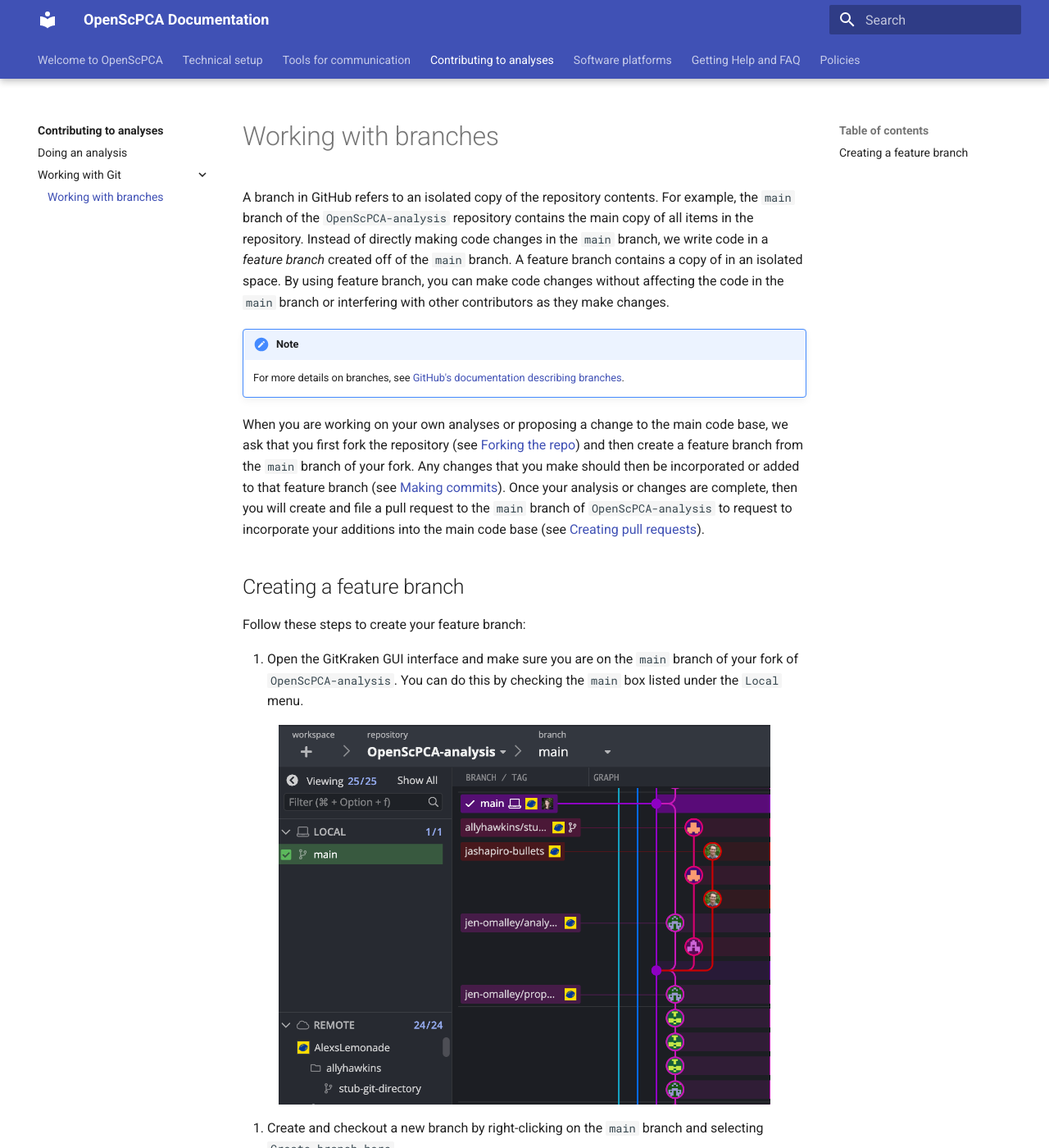
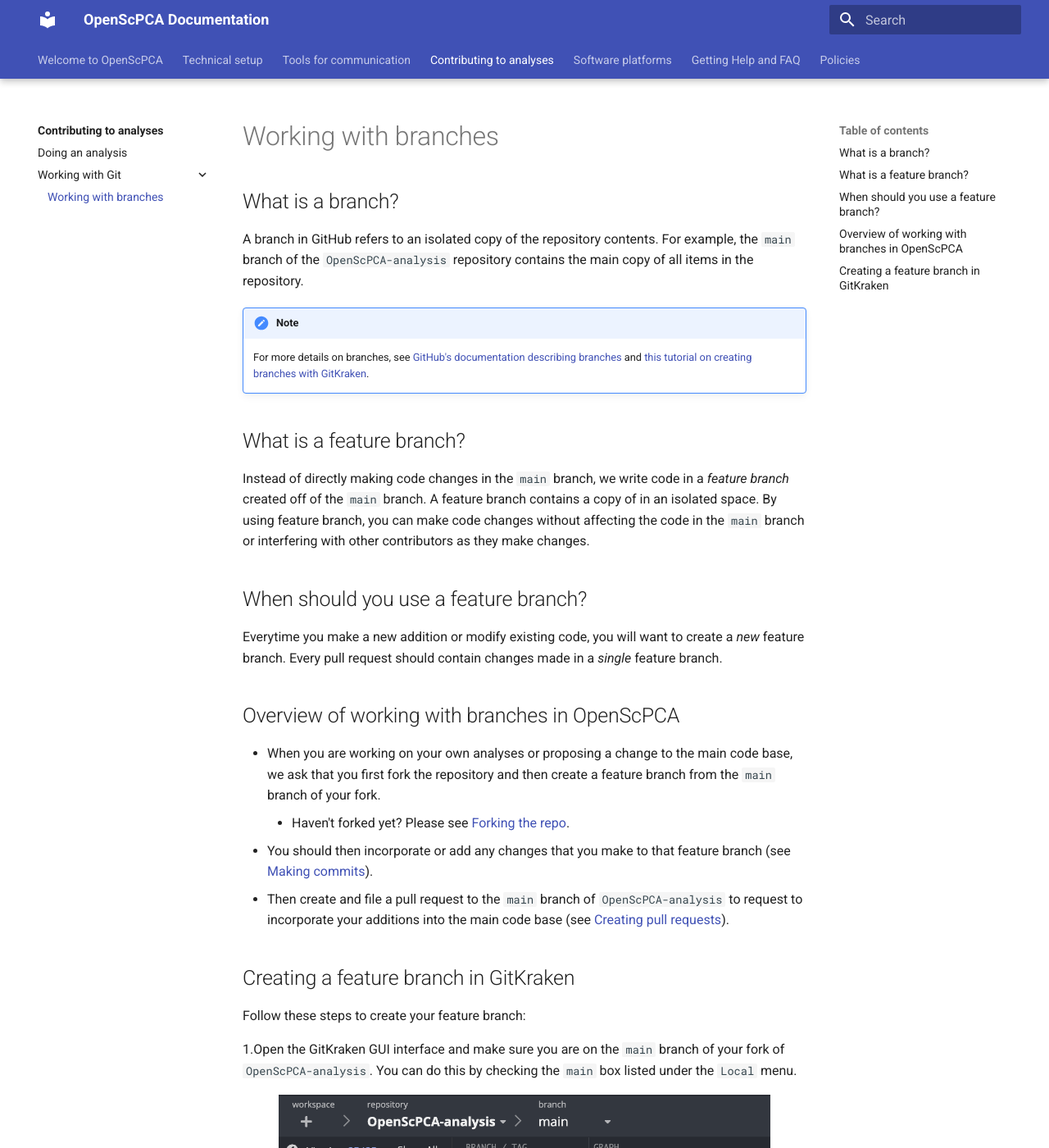
Before and after one commit to AlexsLemonade/OpenScPCA-analysis, an MkDocs documentation site: the page built from docs/contributing-to-analyses/working-with-git/working-with-branches.md, in a window 1280 px wide and 1400 px high. Shown: the whole window at 82% size. Built offline with MkDocs 1.6.1 and Material for MkDocs 9.7.7, drawn with Linux system fonts in a browser that asks for light colours; some of the changed text lies outside the part shown.

Commit message:
reorganize branches

```diff
--- a/docs/contributing-to-analyses/working-with-git/working-with-branches.md
+++ b/docs/contributing-to-analyses/working-with-git/working-with-branches.md
@@ -1,41 +1,63 @@
 # Working with branches
+
+## What is a branch?
 
 A branch in GitHub refers to an isolated copy of the repository contents.
 For example, the `main` branch of the `OpenScPCA-analysis` repository contains the main copy of all items in the repository.
+
+!!! note
+    For more details on branches, see [GitHub's documentation describing branches](https://docs.github.com/en/pull-requests/collaborating-with-pull-requests/proposing-changes-to-your-work-with-pull-requests/about-branches) and [this tutorial on creating branches with GitKraken](https://www.gitkraken.com/learn/git/problems/create-git-branch).
+
+
+## What is a feature branch?
+
 Instead of directly making code changes in the `main` branch, we write code in a _feature branch_ created off of the `main` branch.
 A feature branch contains a copy of in an isolated space.
 By using feature branch, you can make code changes without affecting the code in the `main` branch or interfering with other contributors as they make changes.
 
-!!! note
-    For more details on branches, see [GitHub's documentation describing branches](https://docs.github.com/en/pull-requests/collaborating-with-pull-requests/proposing-changes-to-your-work-with-pull-requests/about-branches).
+## When should you use a feature branch?
 
-When you are working on your own analyses or proposing a change to the main code base, we ask that you first fork the repository (see [Forking the repo](STUB-LINK)) and then create a feature branch from the `main` branch of your fork.
-Any changes that you make should then be incorporated or added to that feature branch (see [Making commits](STUB-LINK)).
-Once your analysis or changes are complete, then you will create and file a pull request to the `main` branch of `OpenScPCA-analysis` to request to incorporate your additions into the main code base (see [Creating pull requests](STUB-LINK)).
+Everytime you make a new addition or modify existing code, you will want to create a _new_ feature branch.
+Every pull request should contain changes made in a _single_ feature branch.
 
-## Creating a feature branch
+## Overview of working with branches in OpenScPCA
+
+- When you are working on your own analyses or proposing a change to the main code base, we ask that you first fork the repository and then create a feature branch from the `main` branch of your fork.
+    - Haven't forked yet? Please see [Forking the repo](STUB-LINK).
+- You should then incorporate or add any changes that you make to that feature branch (see [Making commits](STUB-LINK)).
+- Then create and file a pull request to the `main` branch of `OpenScPCA-analysis` to request to incorporate your additions into the main code base (see [Creating pull requests](STUB-LINK)).
+
+## Creating a feature branch in GitKraken
 
 Follow these steps to create your feature branch:
 
-1. Open the GitKraken GUI interface and make sure you are on the `main` branch of your fork of `OpenScPCA-analysis`.
+1.Open the GitKraken GUI interface and make sure you are on the `main` branch of your fork of `OpenScPCA-analysis`.
 You can do this by checking the `main` box listed under the `Local` menu.
 
 <figure markdown="span">
-    ![Click button to checkout main](../../../img/working-with-branches-1.png){width="600"}
+    ![Click button to checkout main](../../img/working-with-branches-1.png){width="600"}
 </figure>
 
-2. Create and checkout a new branch by right-clicking on the `main` branch and selecting `Create branch here`.
+2.Create and checkout a new branch by right-clicking on the `main` branch and selecting `Create branch here`.
 
 <figure markdown="span">
-    ![Create branch](../../../img/working-with-branches-2.png){width="600"}
+    ![Create branch](../../img/working-with-branches-2.png){width="600"}
 </figure>
 
-3. You will then be prompted to name your branch.
-We encourage users to name their branch using their GitHub username followed by a description of what changes will be included in the branch, e.g., `allyhawkins/add-new-analysis`.
+3.You will then be prompted to name your branch.
+We encourage users to name their branch using their GitHub username followed by a description of what changes will be included in the branch.
+For example, if you are adding an analysis to add cell type annotations to Ewing sarcoma samples, you might name your branch `username/celltype-ewings`.
 
 <figure markdown="span">
-    ![Name branch](../../../img/working-with-branches-3.png){width="600"}
+    ![Name branch](../../img/working-with-branches-3.png){width="600"}
 </figure>
 
+!!! note
+    Pro tips for creating branch names:
+
+    - Branch names should always be unique, so don't reuse old branch names!
+    - Names should not contain any special symbols besides `_` and `-`.
+    - It can be extra helpful to include the issue number in your branch name, e.g., `username/42-celltype-ewings`.
+
+
 You have now successfully created a new branch and are free to make changes to the code and continue with your analysis!
-If you still have questions, check out [this tutorial on creating branches with GitKraken](https://www.gitkraken.com/learn/git/problems/create-git-branch).
```
